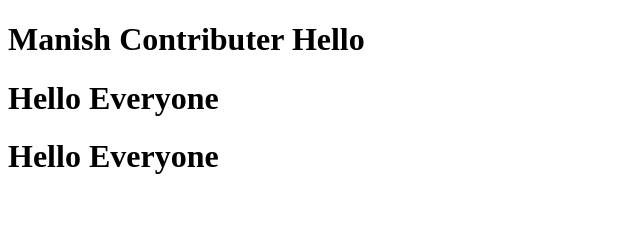
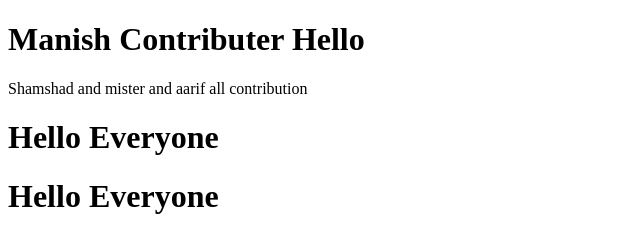
Before and after one commit to mdshamshadali/User-Contributer, a plain HTML site: page index.html in a window 1280 px wide. Shown: the whole page, without its empty margins (0-640 px from the left). Drawn offline with Linux system fonts and the light colour scheme.

Commit message:
Update index.html change by shamshad side

```diff
--- a/index.html
+++ b/index.html
@@ -7,6 +7,7 @@
 </head>
 <body>
     <h1>Manish Contributer Hello</h1>
+    <p>Shamshad and mister and aarif all contribution </p>
     <h1>Hello Everyone</h1>
     <h1>Hello Everyone</h1>
 </body>
```
